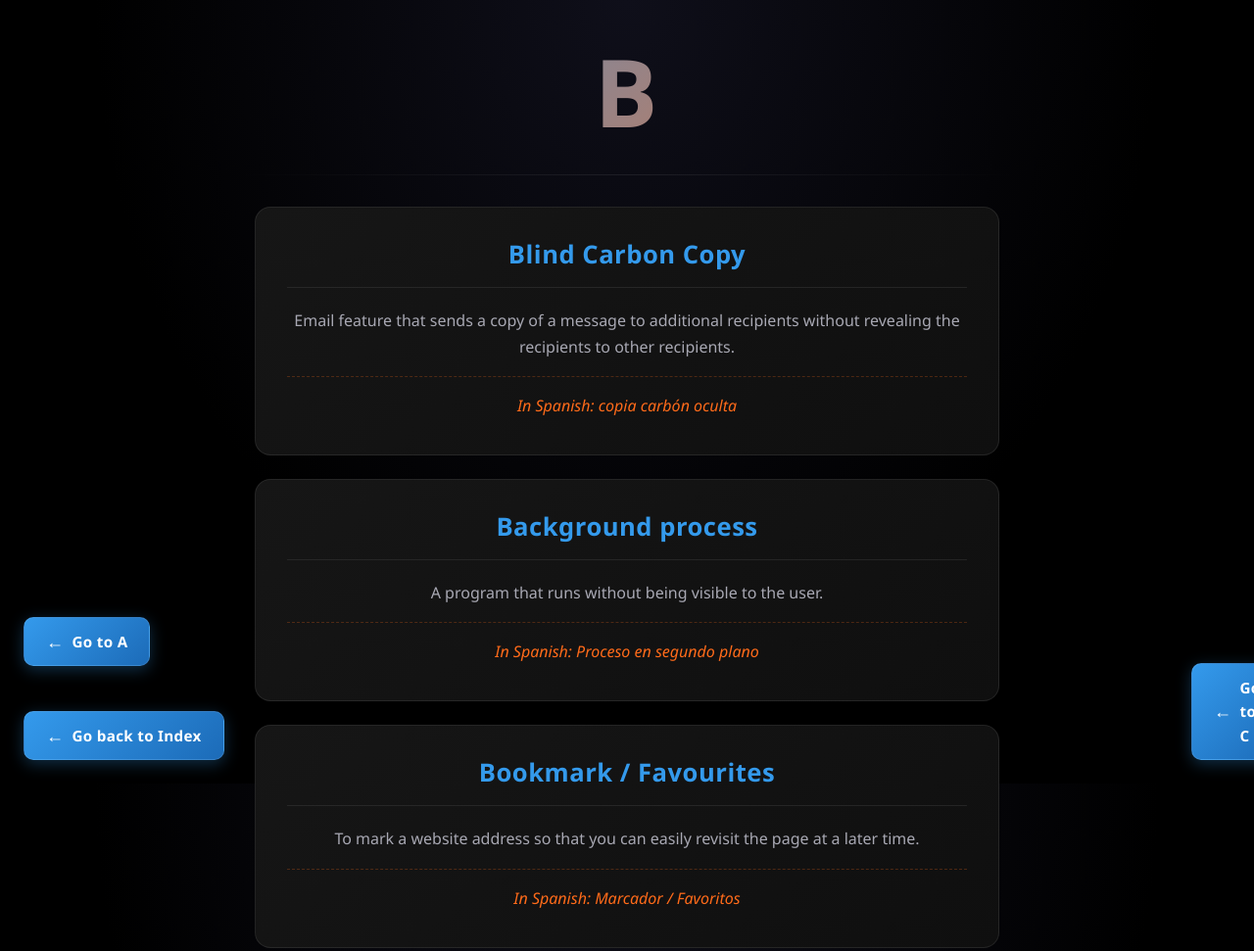
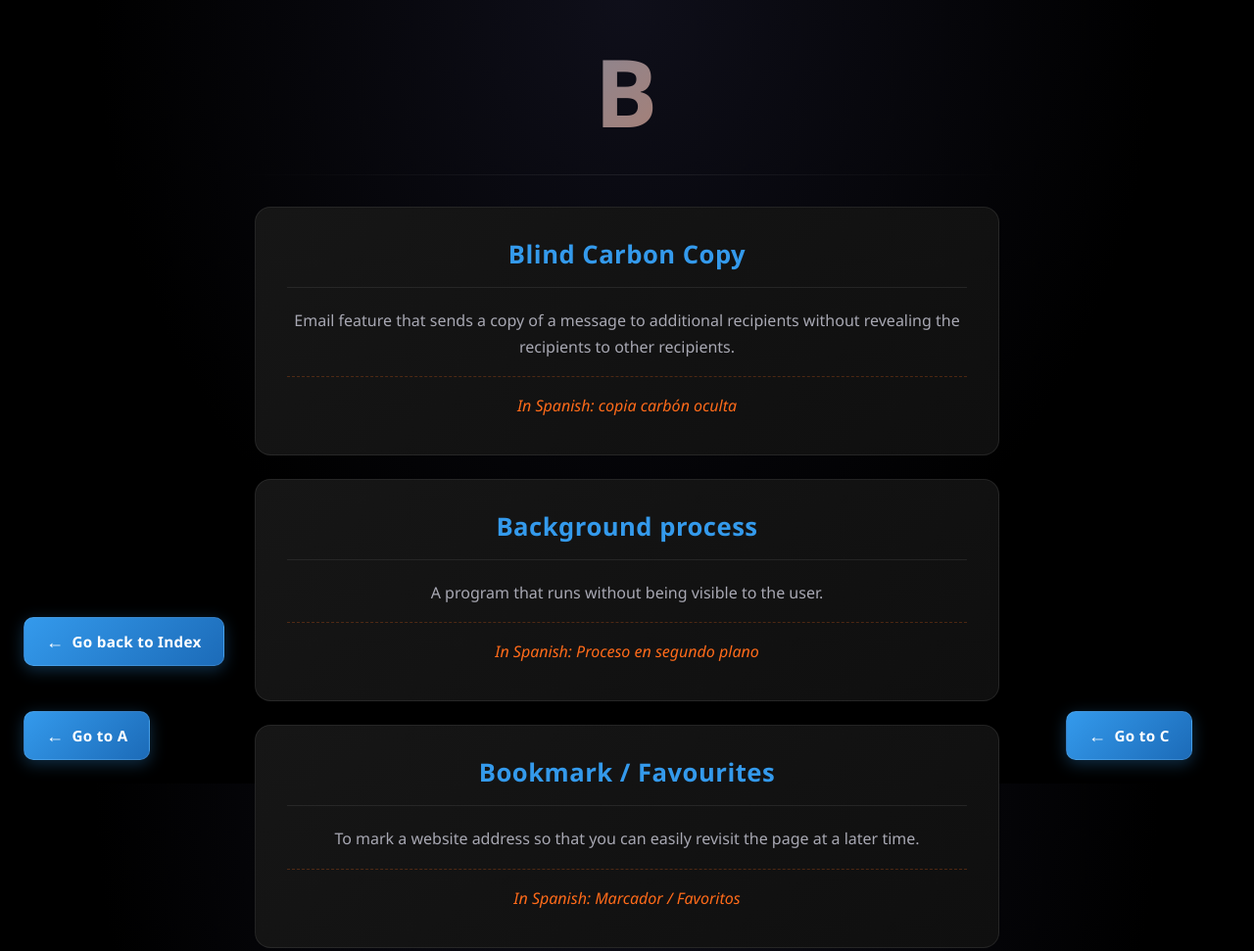
Before and after one commit to luisdeleonymatteogatti-debug/IT-Diccionary, a plain HTML site: page letters/B.html in a window 1280 px wide. Shown: the top 971 px of the page at 98% size. Drawn offline with Linux system fonts and the light colour scheme.

Commit message:
Trying to make the buttons work properly

```diff
--- a/letters/B.html
+++ b/letters/B.html
@@ -47,7 +47,7 @@
 
   </div>
   <hr>
-  <a href="../index.html" class="button">Go back to Index</a>
+  <a href="../index.html" class="button goIndex">Go back to Index</a>
   <a href="A.html" class="button goBack">Go to A</a>
   <a href="C.html" class="button goNext">Go to C</a>
 </body>
--- a/style.css
+++ b/style.css
@@ -232,14 +232,20 @@ img {
 .goBack{
 
     position: fixed;
-    bottom: 15%;
 
 }
 
 .goNext{
 
     position: fixed;
-    left: 95%;
+    left: 85%;
+
+}
+
+.goIndex{
+
+    position: fixed;
+    bottom: 15%;
 
 }
 
```
